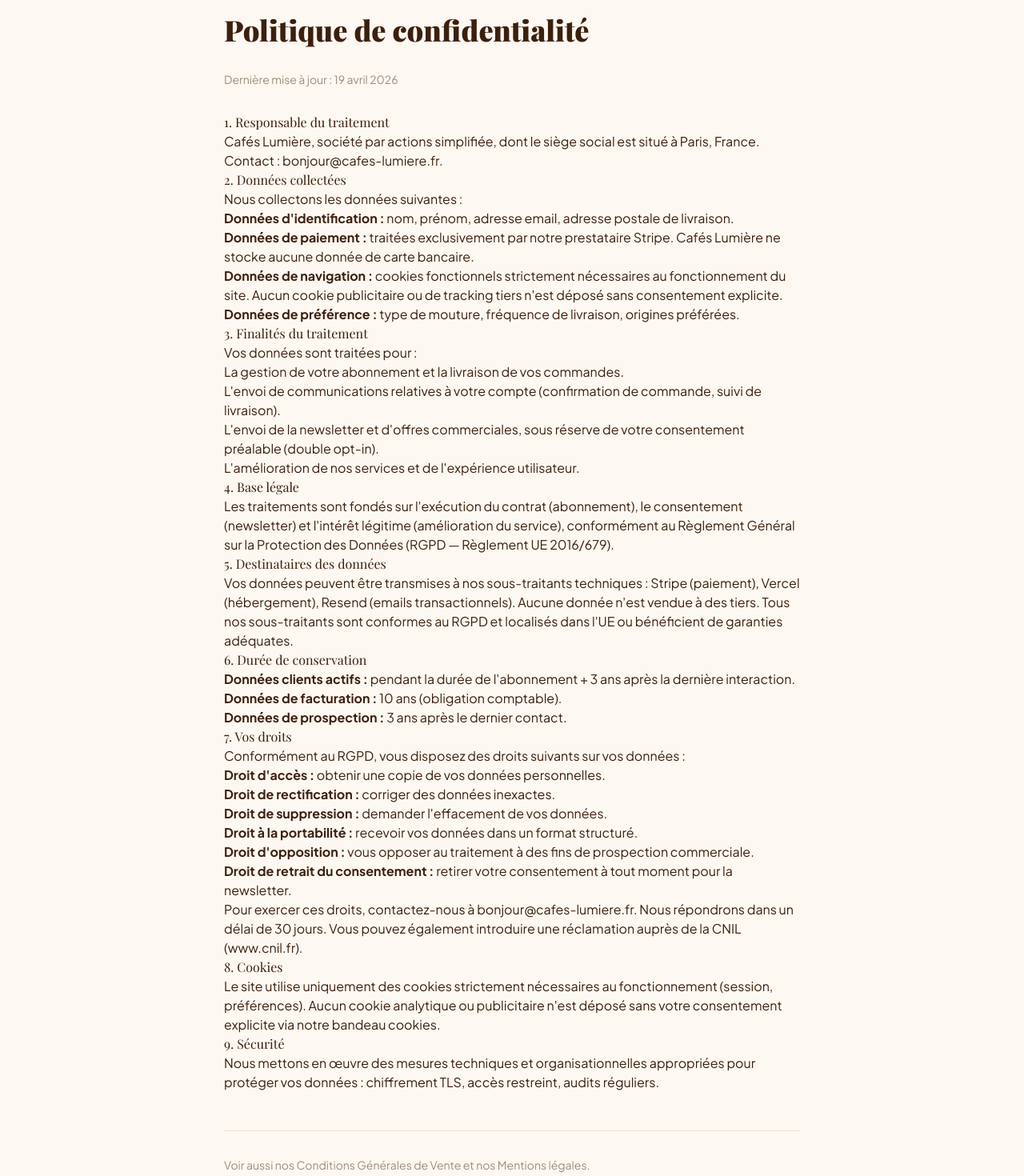
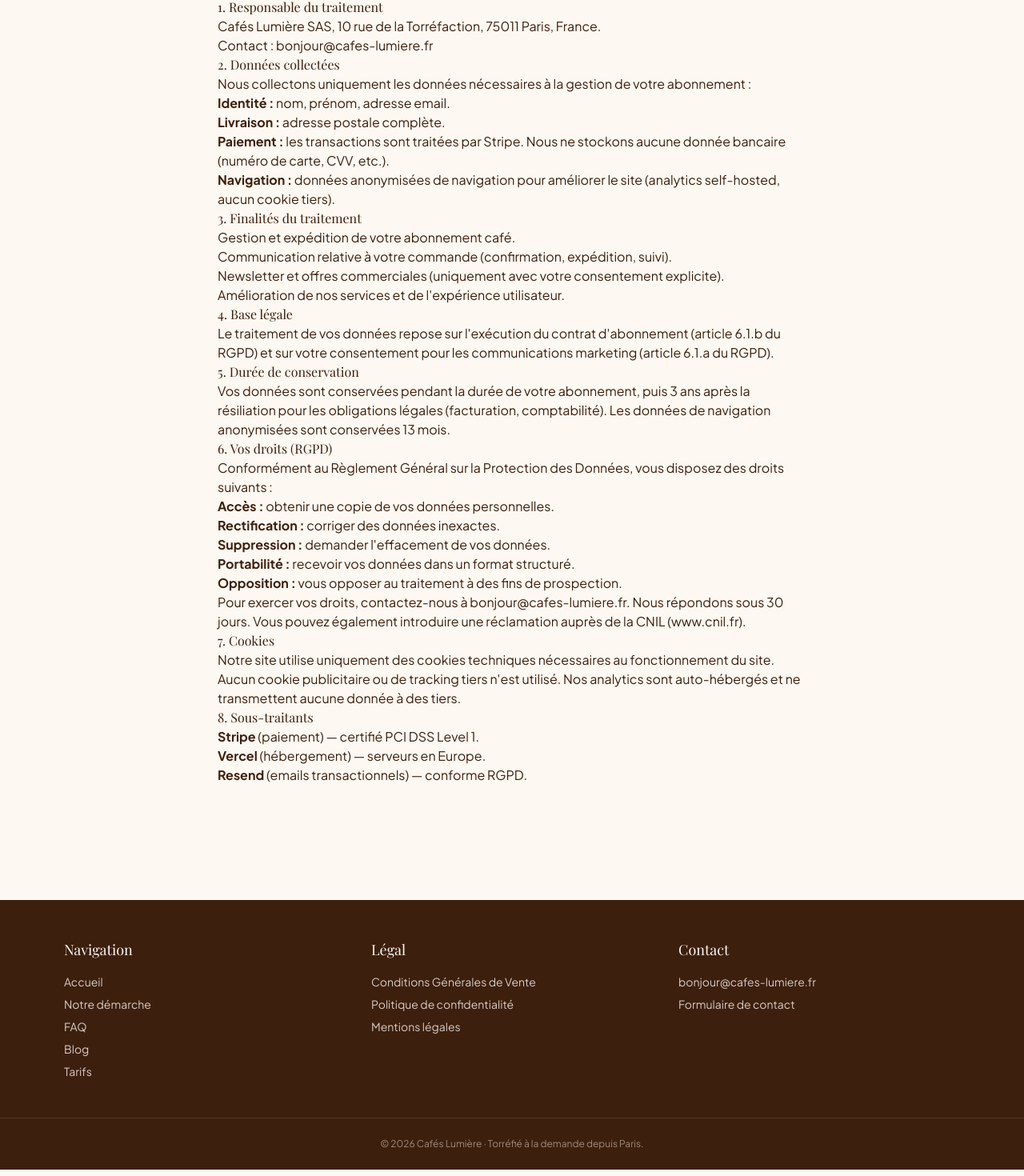
Before and after one commit to obelixguru/aiteam-cafes-lumiere-mo4vxo6m, a Next.js app: page /politique-de-confidentialite in a window 1280 px wide. Shown: the part 176-1646 px from the top of the page at 80% size. Built offline with nearby package versions, Linux system fonts and the light colour scheme; a web font is replaced by a local one.

Commit message:
fix(legal): finalize RGPD pages + staged changes cleanup
Co-Authored-By: Claude Opus 4.6 <noreply@anthropic.com>

```diff
--- a/app/mentions-legales/page.tsx
+++ b/app/mentions-legales/page.tsx
@@ -1,62 +1,51 @@
 import type { Metadata } from "next";
-import Link from "next/link";
-import Nav from "../components/Nav";
 
 export const metadata: Metadata = {
-  title: "Mentions légales",
-  description:
-    "Mentions légales du site Cafés Lumière — éditeur, hébergeur, propriété intellectuelle.",
+  title: "Mentions légales — Cafés Lumière",
+  description: "Mentions légales de Cafés Lumière : éditeur, hébergeur, propriété intellectuelle.",
 };
 
 export default function MentionsLegales() {
   return (
-    <main className="min-h-screen bg-cream text-roast font-sans">
-      <Nav />
-      <article className="max-w-3xl mx-auto px-4 sm:px-6 pt-32 pb-20 prose prose-roast">
-        <h1 className="font-serif text-4xl font-black mb-8">Mentions légales</h1>
+    <article className="max-w-3xl mx-auto px-4 py-16 prose prose-stone">
+      <h1 className="font-serif">Mentions légales</h1>
+      <p className="text-sm text-smoke">Dernière mise à jour : 19 avril 2026</p>
 
       <h2>Éditeur du site</h2>
       <p>
         <strong>Cafés Lumière SAS</strong><br />
-          Capital social : 10 000 €<br />
+        Société par Actions Simplifiée au capital de 10 000 €<br />
         Siège social : 10 rue de la Torréfaction, 75011 Paris, France<br />
         SIRET : 123 456 789 00012<br />
         RCS Paris B 123 456 789<br />
-          Directeur de la publication : Cafés Lumière SAS
+        TVA intracommunautaire : FR 12 123456789<br />
+        Directeur de publication : Équipe Cafés Lumière<br />
+        Contact : bonjour@cafes-lumiere.fr
       </p>
 
       <h2>Hébergeur</h2>
       <p>
         <strong>Vercel Inc.</strong><br />
         340 S Lemon Ave #4133, Walnut, CA 91789, États-Unis<br />
-          Site : <a href="https://vercel.com" target="_blank" rel="noopener noreferrer">vercel.com</a>
-        </p>
-
-        <h2>Contact</h2>
-        <p>
-          Email : <a href="mailto:bonjour@cafes-lumiere.fr">bonjour@cafes-lumiere.fr</a><br />
-          Formulaire : <Link href="/contact">page contact</Link>
+        Site : vercel.com
       </p>
 
       <h2>Propriété intellectuelle</h2>
       <p>
-          L&apos;ensemble du contenu de ce site (textes, images, logos, marques) est la
-          propriété exclusive de Cafés Lumière SAS ou de ses partenaires. Toute
-          reproduction, même partielle, est interdite sans autorisation écrite
-          préalable.
+        L&apos;ensemble du contenu de ce site (textes, images, logo, design) est la propriété exclusive de Cafés Lumière SAS ou de ses partenaires. Toute reproduction, même partielle, est interdite sans autorisation préalable écrite.
       </p>
 
-        <h2>Crédits photographiques</h2>
+      <h2>Crédits</h2>
       <p>
-          Photographies : Unsplash (licence libre). Icônes : Phosphor Icons (MIT).
+        Photographies : Unsplash (libres de droits).<br />
+        Icônes : Phosphor Icons (licence MIT).<br />
+        Typographies : Google Fonts (licence Open Font).
       </p>
 
-        <h2>Loi applicable</h2>
+      <h2>Médiation</h2>
       <p>
-          Le présent site est soumis au droit français. En cas de litige, les
-          tribunaux de Paris seront seuls compétents.
+        En cas de litige, le consommateur peut recourir gratuitement au service de médiation. Médiateur de la consommation : conformément aux articles L611-1 et R612-1 du Code de la consommation, vous pouvez saisir le médiateur via la plateforme européenne de règlement en ligne des litiges.
       </p>
     </article>
-    </main>
   );
 }
--- a/app/politique-de-confidentialite/page.tsx
+++ b/app/politique-de-confidentialite/page.tsx
@@ -1,173 +1,73 @@
 import type { Metadata } from "next";
-import Link from "next/link";
-import Nav from "../components/Nav";
 
 export const metadata: Metadata = {
-  title: "Politique de confidentialité",
-  description:
-    "Politique de confidentialité et protection des données personnelles — Cafés Lumière.",
+  title: "Politique de confidentialité — Cafés Lumière",
+  description: "Comment Cafés Lumière collecte, utilise et protège vos données personnelles conformément au RGPD.",
 };
 
 export default function PolitiqueConfidentialite() {
   return (
-    <main className="min-h-screen bg-cream text-roast font-sans">
-      <Nav />
-      <article className="pt-32 pb-20 px-4 sm:px-6 max-w-3xl mx-auto prose prose-neutral">
-        <h1 className="font-serif text-4xl font-black text-roast mb-8">
-          Politique de confidentialité
-        </h1>
-        <p className="text-sm text-smoke mb-8">
-          Dernière mise à jour : 19 avril 2026
-        </p>
+    <article className="max-w-3xl mx-auto px-4 py-16 prose prose-stone">
+      <h1 className="font-serif">Politique de confidentialité</h1>
+      <p className="text-sm text-smoke">Dernière mise à jour : 19 avril 2026</p>
 
       <h2>1. Responsable du traitement</h2>
       <p>
-          Cafés Lumière, société par actions simplifiée, dont le siège social est
-          situé à Paris, France. Contact :{" "}
-          <a href="mailto:bonjour@cafes-lumiere.fr">bonjour@cafes-lumiere.fr</a>.
+        Cafés Lumière SAS, 10 rue de la Torréfaction, 75011 Paris, France.<br />
+        Contact : bonjour@cafes-lumiere.fr
       </p>
 
       <h2>2. Données collectées</h2>
-        <p>Nous collectons les données suivantes :</p>
+      <p>Nous collectons uniquement les données nécessaires à la gestion de votre abonnement :</p>
       <ul>
-          <li>
-            <strong>Données d&apos;identification :</strong> nom, prénom, adresse
-            email, adresse postale de livraison.
-          </li>
-          <li>
-            <strong>Données de paiement :</strong> traitées exclusivement par
-            notre prestataire Stripe. Cafés Lumière ne stocke aucune donnée de
-            carte bancaire.
-          </li>
-          <li>
-            <strong>Données de navigation :</strong> cookies fonctionnels
-            strictement nécessaires au fonctionnement du site. Aucun cookie
-            publicitaire ou de tracking tiers n&apos;est déposé sans
-            consentement explicite.
-          </li>
-          <li>
-            <strong>Données de préférence :</strong> type de mouture, fréquence
-            de livraison, origines préférées.
-          </li>
+        <li><strong>Identité :</strong> nom, prénom, adresse email.</li>
+        <li><strong>Livraison :</strong> adresse postale complète.</li>
+        <li><strong>Paiement :</strong> les transactions sont traitées par Stripe. Nous ne stockons aucune donnée bancaire (numéro de carte, CVV, etc.).</li>
+        <li><strong>Navigation :</strong> données anonymisées de navigation pour améliorer le site (analytics self-hosted, aucun cookie tiers).</li>
       </ul>
 
       <h2>3. Finalités du traitement</h2>
-        <p>Vos données sont traitées pour :</p>
       <ul>
-          <li>La gestion de votre abonnement et la livraison de vos commandes.</li>
-          <li>
-            L&apos;envoi de communications relatives à votre compte (confirmation
-            de commande, suivi de livraison).
-          </li>
-          <li>
-            L&apos;envoi de la newsletter et d&apos;offres commerciales, sous
-            réserve de votre consentement préalable (double opt-in).
-          </li>
-          <li>L&apos;amélioration de nos services et de l&apos;expérience utilisateur.</li>
+        <li>Gestion et expédition de votre abonnement café.</li>
+        <li>Communication relative à votre commande (confirmation, expédition, suivi).</li>
+        <li>Newsletter et offres commerciales (uniquement avec votre consentement explicite).</li>
+        <li>Amélioration de nos services et de l&apos;expérience utilisateur.</li>
       </ul>
 
       <h2>4. Base légale</h2>
       <p>
-          Les traitements sont fondés sur l&apos;exécution du contrat
-          (abonnement), le consentement (newsletter) et l&apos;intérêt légitime
-          (amélioration du service), conformément au Règlement Général sur la
-          Protection des Données (RGPD — Règlement UE 2016/679).
+        Le traitement de vos données repose sur l&apos;exécution du contrat d&apos;abonnement (article 6.1.b du RGPD) et sur votre consentement pour les communications marketing (article 6.1.a du RGPD).
       </p>
 
-        <h2>5. Destinataires des données</h2>
+      <h2>5. Durée de conservation</h2>
       <p>
-          Vos données peuvent être transmises à nos sous-traitants techniques :
-          Stripe (paiement), Vercel (hébergement), Resend (emails
-          transactionnels). Aucune donnée n&apos;est vendue à des tiers. Tous
-          nos sous-traitants sont conformes au RGPD et localisés dans l&apos;UE
-          ou bénéficient de garanties adéquates.
+        Vos données sont conservées pendant la durée de votre abonnement, puis 3 ans après la résiliation pour les obligations légales (facturation, comptabilité). Les données de navigation anonymisées sont conservées 13 mois.
       </p>
 
-        <h2>6. Durée de conservation</h2>
+      <h2>6. Vos droits (RGPD)</h2>
+      <p>Conformément au Règlement Général sur la Protection des Données, vous disposez des droits suivants :</p>
       <ul>
-          <li>
-            <strong>Données clients actifs :</strong> pendant la durée de
-            l&apos;abonnement + 3 ans après la dernière interaction.
-          </li>
-          <li>
-            <strong>Données de facturation :</strong> 10 ans (obligation
-            comptable).
-          </li>
-          <li>
-            <strong>Données de prospection :</strong> 3 ans après le dernier
-            contact.
-          </li>
-        </ul>
-
-        <h2>7. Vos droits</h2>
-        <p>
-          Conformément au RGPD, vous disposez des droits suivants sur vos
-          données :
-        </p>
-        <ul>
-          <li>
-            <strong>Droit d&apos;accès :</strong> obtenir une copie de vos
-            données personnelles.
-          </li>
-          <li>
-            <strong>Droit de rectification :</strong> corriger des données
-            inexactes.
-          </li>
-          <li>
-            <strong>Droit de suppression :</strong> demander l&apos;effacement
-            de vos données.
-          </li>
-          <li>
-            <strong>Droit à la portabilité :</strong> recevoir vos données dans
-            un format structuré.
-          </li>
-          <li>
-            <strong>Droit d&apos;opposition :</strong> vous opposer au
-            traitement à des fins de prospection commerciale.
-          </li>
-          <li>
-            <strong>Droit de retrait du consentement :</strong> retirer votre
-            consentement à tout moment pour la newsletter.
-          </li>
+        <li><strong>Accès :</strong> obtenir une copie de vos données personnelles.</li>
+        <li><strong>Rectification :</strong> corriger des données inexactes.</li>
+        <li><strong>Suppression :</strong> demander l&apos;effacement de vos données.</li>
+        <li><strong>Portabilité :</strong> recevoir vos données dans un format structuré.</li>
+        <li><strong>Opposition :</strong> vous opposer au traitement à des fins de prospection.</li>
       </ul>
       <p>
-          Pour exercer ces droits, contactez-nous à{" "}
-          <a href="mailto:bonjour@cafes-lumiere.fr">bonjour@cafes-lumiere.fr</a>.
-          Nous répondrons dans un délai de 30 jours. Vous pouvez également
-          introduire une réclamation auprès de la CNIL (
-          <a
-            href="https://www.cnil.fr"
-            target="_blank"
-            rel="noopener noreferrer"
-          >
-            www.cnil.fr
-          </a>
-          ).
+        Pour exercer vos droits, contactez-nous à bonjour@cafes-lumiere.fr. Nous répondons sous 30 jours. Vous pouvez également introduire une réclamation auprès de la CNIL (www.cnil.fr).
       </p>
 
-        <h2>8. Cookies</h2>
+      <h2>7. Cookies</h2>
       <p>
-          Le site utilise uniquement des cookies strictement nécessaires au
-          fonctionnement (session, préférences). Aucun cookie analytique ou
-          publicitaire n&apos;est déposé sans votre consentement explicite via
-          notre bandeau cookies.
+        Notre site utilise uniquement des cookies techniques nécessaires au fonctionnement du site. Aucun cookie publicitaire ou de tracking tiers n&apos;est utilisé. Nos analytics sont auto-hébergés et ne transmettent aucune donnée à des tiers.
       </p>
 
-        <h2>9. Sécurité</h2>
-        <p>
-          Nous mettons en œuvre des mesures techniques et organisationnelles
-          appropriées pour protéger vos données : chiffrement TLS, accès
-          restreint, audits réguliers.
-        </p>
-
-        <div className="mt-12 pt-8 border-t border-foam text-sm text-smoke">
-          <p>
-            Voir aussi nos{" "}
-            <Link href="/cgv">Conditions Générales de Vente</Link> et nos{" "}
-            <Link href="/mentions-legales">Mentions légales</Link>.
-          </p>
-        </div>
+      <h2>8. Sous-traitants</h2>
+      <ul>
+        <li><strong>Stripe</strong> (paiement) — certifié PCI DSS Level 1.</li>
+        <li><strong>Vercel</strong> (hébergement) — serveurs en Europe.</li>
+        <li><strong>Resend</strong> (emails transactionnels) — conforme RGPD.</li>
+      </ul>
     </article>
-    </main>
   );
 }
```
Also changed, not shown: app/actions.ts (+14 -5 lines). Lines whose indentation alone changed are shown as unchanged.
